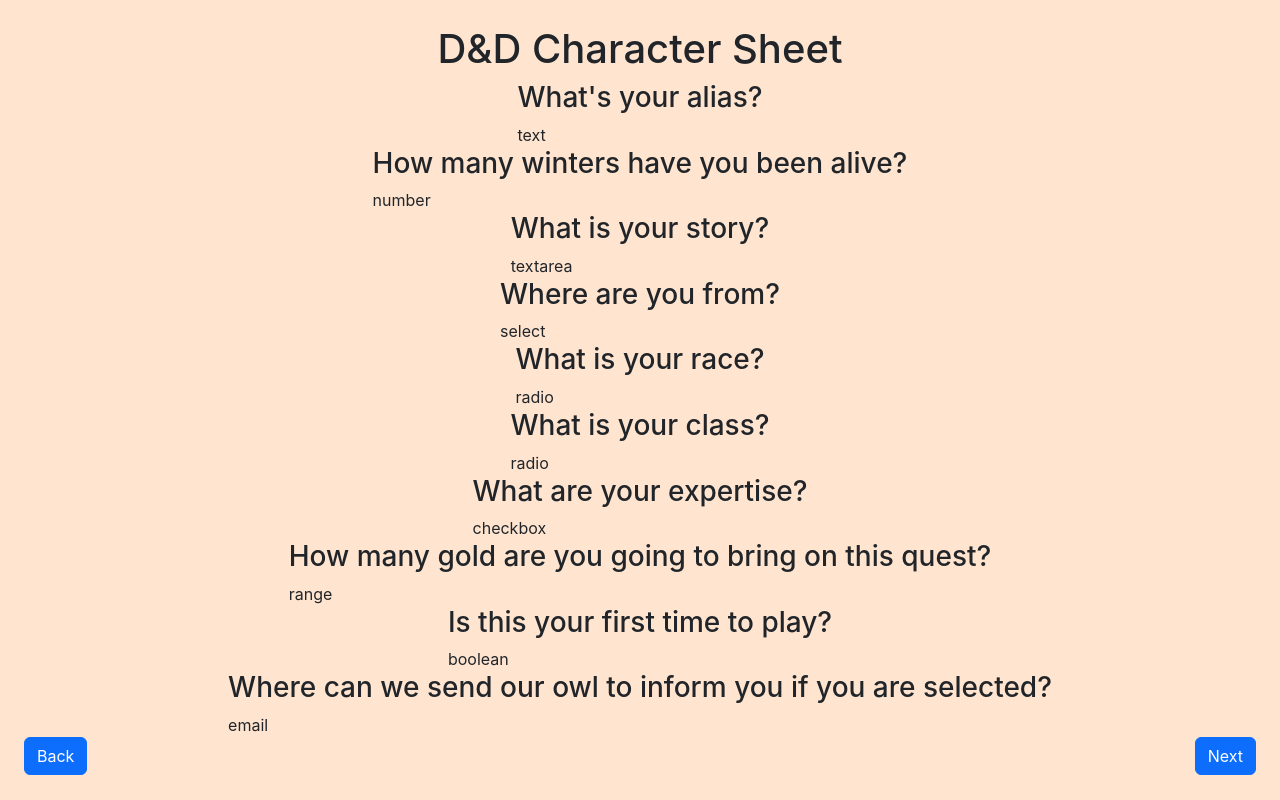
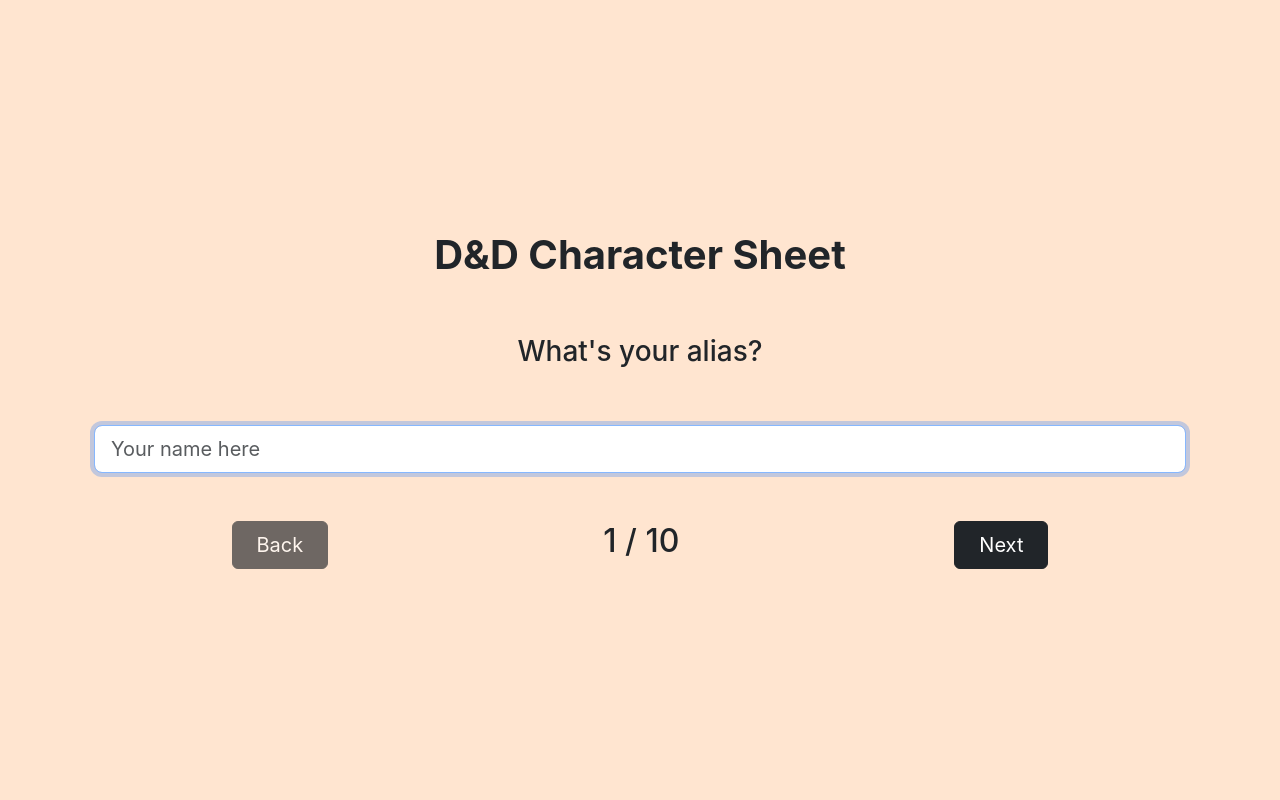
Before and after one commit to jetrotullroa/zquestionz, a Next.js app: page / in a window 1280 px wide. Built offline with nearby package versions, Linux system fonts and the light colour scheme.

Commit message:
Question Forms

```diff
--- /dev/null
+++ b/components/Question.tsx
@@ -0,0 +1,51 @@
+import { Col, Row } from 'react-bootstrap';
+import { Question } from 'types/Question';
+import { Input } from './forms/Input';
+import { Textarea } from './forms/Textarea';
+import { Select } from './forms/Select';
+import { Radio } from './forms/Radio';
+import { Switch } from './forms/ Switch';
+import { Range } from './forms/Range';
+import { Checkbox } from './forms/Checkbox';
+
+interface QuestionProps {
+  activeQuestion: Question;
+}
+
+export function Question({ activeQuestion }: QuestionProps) {
+  const { id, question, type, options, placeholder } = activeQuestion;
+
+  let renderForm: JSX.Element | null = null;
+  if (type === 'textarea') {
+    renderForm = <Textarea id={id} type={type} placeholder={placeholder} />;
+  } else if (type === 'select') {
+    renderForm = (
+      <Select id={id} type={type} options={options} placeholder={placeholder} />
+    );
+  } else if (type === 'select') {
+    renderForm = <Select id={id} type={type} options={options} />;
+  } else if (type === 'switch') {
+    renderForm = <Switch id={id} type={type} placeholder={placeholder} />;
+  } else if (type === 'range') {
+    renderForm = <Range id={id} type={type} placeholder={placeholder} />;
+  } else if (type === 'checkbox') {
+    renderForm = <Checkbox id={id} type={type} options={options} />;
+  } else if (type === 'radio') {
+    renderForm = <Radio id={id} type={type} options={options} />;
+  } else {
+    renderForm = <Input id={id} type={type} placeholder={placeholder} />;
+  }
+
+  return (
+    <>
+      <Row className="mb-5">
+        <Col>
+          <h3 className="text-center">{question}</h3>
+        </Col>
+      </Row>
+      <Row className="w-100">
+        <Col>{renderForm}</Col>
+      </Row>
+    </>
+  );
+}
--- /dev/null
+++ b/components/forms/ Switch.tsx
@@ -0,0 +1,13 @@
+import { Col, Form, Row, Container } from 'react-bootstrap';
+import { FormProps } from 'types/Form';
+
+export function Switch({ id, type }: FormProps) {
+  const formType = type === 'radio' ? 'radio' : 'checkbox';
+  return (
+    <Container className="fs-1 d-flex flex-row w-100 align-items-center justify-content-center">
+      <div>No</div>
+      <Form.Check id={`question-${id}`} type="switch" className="mx-4" />
+      <div>Yes</div>
+    </Container>
+  );
+}
--- /dev/null
+++ b/components/forms/Checkbox.tsx
@@ -0,0 +1,15 @@
+import { Col, Form, Row } from 'react-bootstrap';
+import { FormProps } from 'types/Form';
+
+export function Checkbox({ id, type, options }: FormProps) {
+
+	return (
+    <Row>
+      {(options || []).map((option) => (
+        <Col xs={6} md={3} className="fs-4">
+          <Form.Check id={`question-${id}`} type="checkbox" label={option} />
+        </Col>
+      ))}
+    </Row>
+  );
+}
--- /dev/null
+++ b/components/forms/Input.tsx
@@ -0,0 +1,15 @@
+import { Form } from 'react-bootstrap';
+import { FormProps } from 'types/Form';
+
+export function Input({ id, type, placeholder }: FormProps) {
+  return (
+    <Form.Control
+      placeholder={placeholder}
+      size="lg"
+      type={type}
+      id={`question-${id}`}
+      aria-describedby={`${id}HelpBlock`}
+      autoFocus
+    />
+  );
+}
--- /dev/null
+++ b/components/forms/Radio.tsx
@@ -0,0 +1,18 @@
+import { useState } from 'react';
+import { Col, Form, Row } from 'react-bootstrap';
+import { FormProps } from 'types/Form';
+
+export function Radio({ id, type, options }: FormProps) {
+	const currentOptions = options || [];
+	const [checkedIndex, setCheckedIndex] = useState(Math.floor(Math.random() * currentOptions.length - 1));
+  const formType = type === 'radio' ? 'radio' : 'checkbox';
+  return (
+    <Row>
+      {currentOptions.map((option, index) => (
+        <Col xs={6} md={3} className="fs-4">
+          <Form.Check className='pointer' onClick={() => setCheckedIndex(index)} checked={index === checkedIndex} name={`question-${index}-${id}`} id={`question-${index}-${id}`} type="radio" label={option} />
+        </Col>
+      ))}
+    </Row>
+  );
+}
--- /dev/null
+++ b/components/forms/Range.tsx
@@ -0,0 +1,29 @@
+import { useState } from 'react';
+import { Form } from 'react-bootstrap';
+import { FormProps } from 'types/Form';
+
+export function Range({ id, type }: FormProps) {
+  const [value, setValue] = useState(Math.floor(Math.random() * 999));
+  return (
+    <>
+      <div className="text-center fs-3 fw-bold">{value}</div>
+      <div className="d-flex flex-row justify-content-between align-items-center">
+        <div className="w-25 fs-4 fw-bold text-end">0</div>
+        <div className="w-50 mx-4 text-center">
+          <Form.Control
+            className="form-range bg-dark"
+            size="lg"
+            type="range"
+            min={0}
+            max={999}
+            id={`question-${id}`}
+            aria-describedby={`${id}HelpBlock`}
+            onChange={(e) => setValue(parseInt(e.target.value, 10))}
+            value={value}
+          />
+        </div>
+        <div className="w-25 fs-4 fw-bold text-left">999</div>
+      </div>
+    </>
+  );
+}
--- /dev/null
+++ b/components/forms/Select.tsx
@@ -0,0 +1,18 @@
+import { Form } from 'react-bootstrap';
+import { FormProps } from 'types/Form';
+
+export function Select({
+  id,
+  type,
+  options
+}: FormProps) {
+  return (
+    <Form.Select size="lg" id={`question-${id}`}>
+      {(options || []).map((option) => (
+        <option key={option} value={option}>
+          {option}
+        </option>
+      ))}
+    </Form.Select>
+  );
+}
--- /dev/null
+++ b/components/forms/Textarea.tsx
@@ -0,0 +1,15 @@
+import { Form } from 'react-bootstrap';
+import { FormProps } from 'types/Form';
+
+export function Textarea({ id, type, placeholder }: FormProps) {
+  return (
+    <Form.Control
+			placeholder={placeholder}
+      type={type}
+			as="textarea"
+      id={`question-${id}`}
+      aria-describedby={`${id}HelpBlock`}
+			rows={10}
+    />
+  );
+}
--- a/json/data.json
+++ b/json/data.json
@@ -4,6 +4,7 @@
     {
       "id": "1",
       "question": "What's your alias?",
+      "placeholder": "Your name here",
       "type": "text",
       "options": [],
       "multiple": false,
@@ -14,6 +15,7 @@
     {
       "id": "2",
       "question": "How many winters have you been alive?",
+      "placeholder": "Your age here",
       "type": "number",
       "options": [],
       "multiple": false,
@@ -23,6 +25,7 @@
     },
     {
       "id": "3",
+      "placeholder": "Describe yourself here",
       "question": "What is your story?",
       "type": "textarea",
       "options": [],
@@ -34,6 +37,7 @@
     {
       "id": "4",
       "question": "Where are you from?",
+      "placeholder": "Your birthplace",
       "type": "select",
       "options": [
         "Waterdeep",
@@ -51,6 +55,7 @@
     {
       "id": "5",
       "question": "What is your race?",
+      "placeholder": "What is your race?",
       "type": "radio",
       "options": ["Human", "Elf", "Half-Orc", "Half-Elf", "Gnome", "Goblin"],
       "multiple": false,
@@ -61,6 +66,7 @@
     {
       "id": "6",
       "question": "What is your class?",
+      "placeholder": "What is your class?",
       "type": "radio",
       "options": ["Wizard", "Paladin", "Cleric", "Fighter", "Rogue", "Bard"],
       "multiple": false,
@@ -71,6 +77,7 @@
     {
       "id": "7",
       "question": "What are your expertise?",
+      "placeholder": "What can you bring to the table?",
       "type": "checkbox",
       "options": [
         "Pickpocket",
@@ -78,7 +85,7 @@
         "Talk to Animals",
         "High Jump",
         "Intimidation",
-        "Persuation",
+        "Persuasion",
         "Deception",
         "Play musical instrument",
         "Read scrolls",
@@ -98,6 +105,7 @@
     {
       "id": "8",
       "question": "How many gold are you going to bring on this quest?",
+      "placeholder": "Show me the money!",
       "type": "range",
       "options": [],
       "multiple": true,
@@ -108,7 +116,8 @@
     {
       "id": "9",
       "question": "Is this your first time to play?",
-      "type": "boolean",
+      "placeholder": "Are you a newbie?",
+      "type": "switch",
       "options": [],
       "multiple": false,
       "required": true,
@@ -118,6 +127,7 @@
     {
       "id": "10",
       "question": "Where can we send our owl to inform you if you are selected?",
+      "placeholder": "Your email address here",
       "type": "email",
       "options": [],
       "multiple": false,
--- a/pages/index.tsx
+++ b/pages/index.tsx
@@ -1,44 +1,77 @@
-import { Container, Row, Col, Button } from 'react-bootstrap';
+import { useCallback, useMemo, useState } from 'react';
+import { Container, Row, Col, Button, Stack, Form } from 'react-bootstrap';
 import data from 'json/data.json';
+import { Question } from '@/components/Question';
 
 export default function Home() {
+  const [page, setPage] = useState(1);
+
+  const { title, questionnaire } = data;
+  const totalPageCount = questionnaire.length;
+  const isMaxPage = page === totalPageCount;
+  const activeQuestion = useMemo(() => questionnaire[page - 1], [page]);
+
+  const onBackButtonClicked = useCallback(
+    (currentPage: number, callback: CallableFunction) => {
+      if (currentPage === 1) {
+        return;
+      }
+      callback((oldState: number) => oldState - 1);
+    },
+    [page]
+  );
+
+  const onNextButtonClicked = useCallback(
+    (currentPage: number, callback: CallableFunction) => {
+      if (currentPage === totalPageCount) {
+        return;
+      }
+      callback((oldState: number) => oldState + 1);
+    },
+    [page]
+  );
   return (
-    <Container
-      className="d-flex flex-column align-items-center justify-content-center vh-100 w-100"
-      fluid
-    >
-      <Row>
+    <Container className="d-flex flex-column align-items-center justify-content-center vh-100 w-100">
+      <Row className="mb-5">
         <Col>
-          <h1 className="font-grey-600">{data.title}</h1>
+          <h1 className="font-grey-600 fs-1 fw-bolder">{title}</h1>
         </Col>
       </Row>
 
-      {data.questionnaire.map((q) => {
-        return (
+      <Question activeQuestion={activeQuestion} />
+      <Row className="w-100 mt-5">
+        <Col className="d-flex align-items-center justify-content-around w-100">
           <Row>
             <Col>
-              <Row>
-                <Col>
-                  <h3 className="text-center">{q.question}</h3>
-                </Col>
-              </Row>
-              <Row>
-                <Col>{q.type}</Col>
-              </Row>
-            </Col>
-          </Row>
-        );
-      })}
-      <Row className="w-100">
-        <Col className="d-flex align-items-center justify-content-between w-100">
-          <Row>
-            <Col>
-              <Button>Back</Button>
+              <Button
+                disabled={page === 1}
+                size="lg"
+                variant="dark"
+                className="px-4 py-2 rounded"
+                onClick={() => onBackButtonClicked(page, setPage)}
+              >
+                Back
+              </Button>
             </Col>
           </Row>
           <Row>
             <Col>
-              <Button>Next</Button>
+              <h2>
+                {page} / {totalPageCount}
+              </h2>
+            </Col>
+          </Row>
+          <Row>
+            <Col>
+              <Button
+                disabled={isMaxPage}
+                size="lg"
+                variant="dark"
+                className="px-4 py-2 rounded"
+                onClick={() => onNextButtonClicked(page, setPage)}
+              >
+                Next
+              </Button>
             </Col>
           </Row>
         </Col>
--- /dev/null
+++ b/types/Form.ts
@@ -0,0 +1,6 @@
+export interface FormProps {
+  id: string;
+  type: string;
+	placeholder?: string;
+	options?: string[];
+}
--- /dev/null
+++ b/types/Question.ts
@@ -0,0 +1,11 @@
+export type Question = {
+  id: string;
+  question: string;
+	placeholder: string;
+  type: string;
+  options: string[];
+  multiple: boolean;
+  required: boolean;
+  minimumRequired: number;
+  maximumRequired: number;
+};
```
